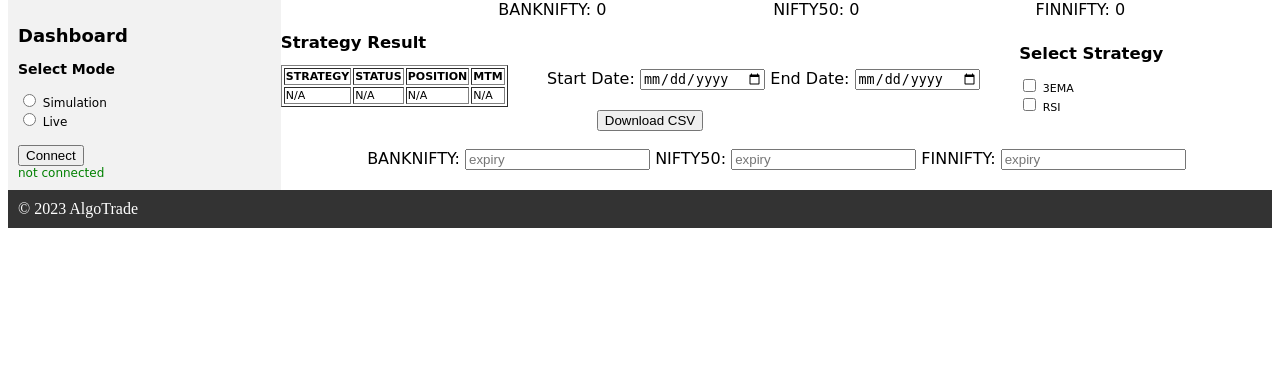
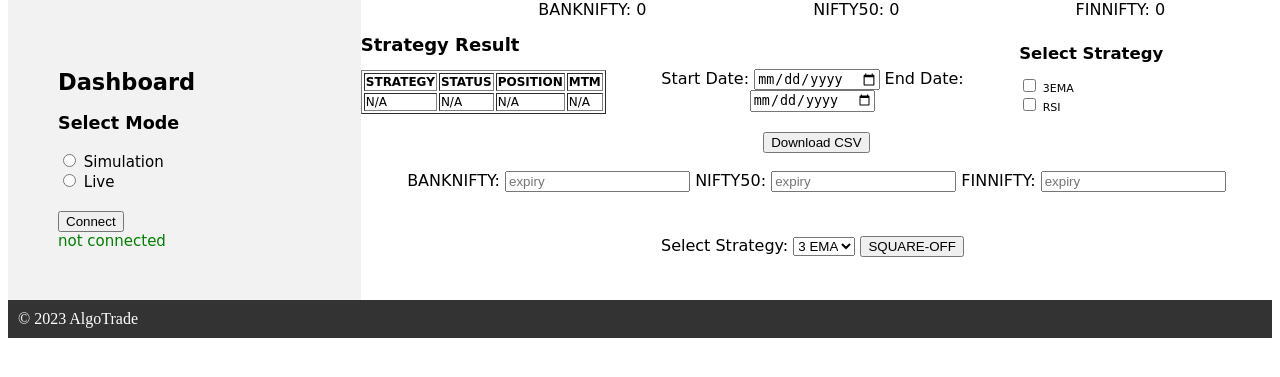
Before and after one commit to webclinic017/algo-FYERS-ZERODHA, a Flask app: page / in a window 1280 px wide. Shown: the part 105-482 px from the top of the page. Run offline with Flask 3, Linux system fonts and the light colour scheme; data that the repository does not hold is empty.

Commit message:
Update index.html

```diff
--- a/templates/index.html
+++ b/templates/index.html
@@ -17,13 +17,11 @@
     }
     .sidebar {
       font-family: 'Comic Sans MS', cursive, sans-serif; /* Change the font family to Comic Sans MS with fallbacks */
-      font-size:12px;
+      font-size:15px;
       float: left;
       width: 20%;
       background-color: #f2f2f2;
-      padding: 10px;
-      height: 150%; /* Set the height to 100% to expand it vertically */
-      overflow-y: auto; /
+      padding: 50px;
 
     }
 
@@ -40,8 +38,8 @@
     }
     .strategy-result {
       font-family: 'Comic Sans MS', cursive, sans-serif; /* Change the font family to Comic Sans MS with fallbacks */
-      font-size:11px;
-      float:left
+      font-size:12px;
+      float:left;
     }
 
     .checkboxes{
@@ -83,6 +81,12 @@
       font-family: 'Comic Sans MS', cursive, sans-serif;
       text-align:center;
       }
+    .Square_off_strategy{
+      font-family: 'Comic Sans MS', cursive, sans-serif;
+      text-align:center;
+      padding:8px;
+    }
+
 
   </style>
 
@@ -170,7 +174,19 @@
         <input type="text" id="FinNifty_expiry" name=FinNifty_expiry placeholder="expiry">
     </span>
    </div>
+  <br>
 
+  <br>
+  <div class="Square_off_strategy">
+    <form method="POST" action="/Square_off_Position">
+        <label for=Square_off_strategy>Select Strategy:</label>
+        <select name="Square_off_strategy" id="Square_off_strategy">
+            <option value="3EMA">3 EMA</option>
+            <option value="RSI">RSI</option>
+        </select>
+        <button type="submit">SQUARE-OFF</button>
+    </form>
+   </div>
 
 
   <div class="footer">
```
